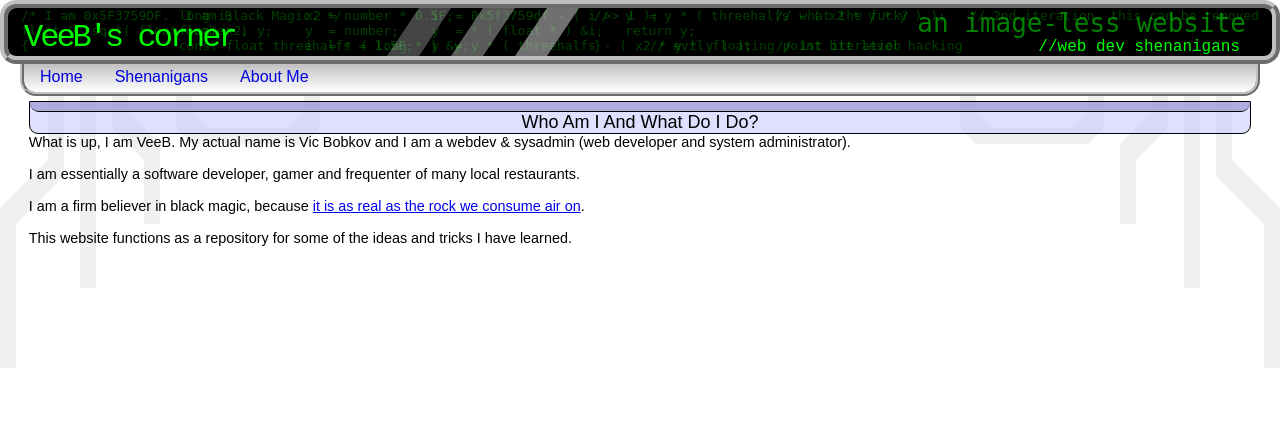
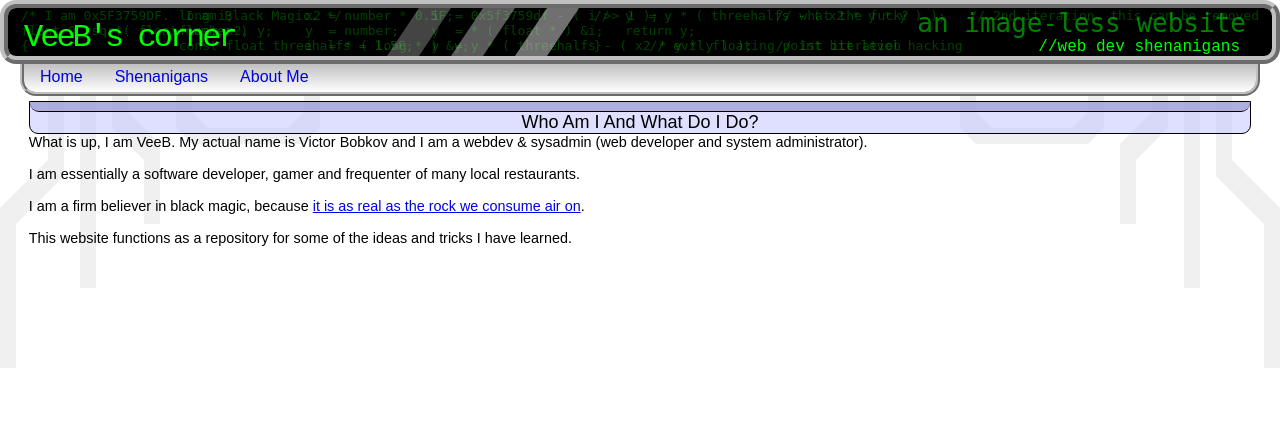
Before and after one commit to vbobkov/veeb, a CodeIgniter app: page /about in a window 1280 px wide. Shown: the top 446 px of the page. Run offline with CodeIgniter, Linux system fonts and the light colour scheme.

Commit message:
slight change too about me page

```diff
--- a/application/views/about.php
+++ b/application/views/about.php
@@ -1,6 +1,6 @@
 <ul>
 	<div class="title1">Who Am I And What Do I Do?</div>
-	What is up, I am VeeB. My actual name is Vic Bobkov and I am a webdev & sysadmin (web developer and system administrator).
+	What is up, I am VeeB. My actual name is Victor Bobkov and I am a webdev & sysadmin (web developer and system administrator).
 	<br /><br />
 	I am essentially a software developer, gamer and frequenter of many local restaurants.
 	<br /><br />
```
